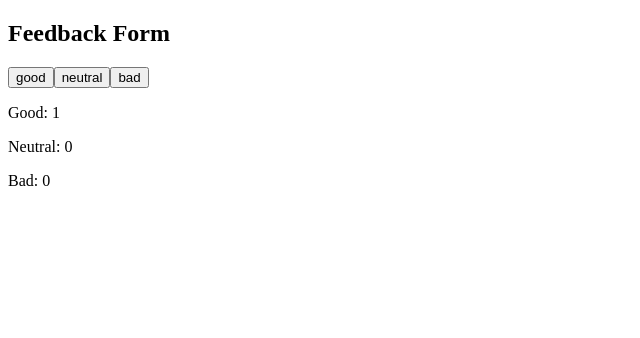
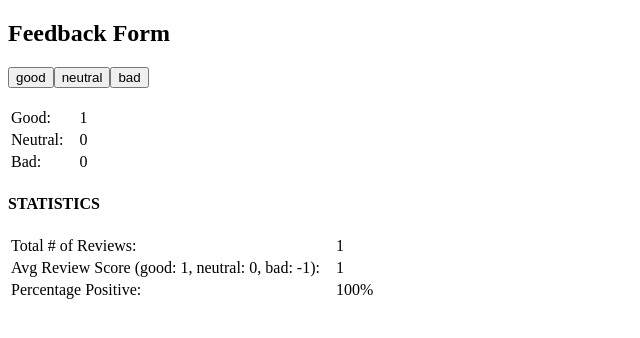
Before and after one commit to aminekebichi/fso-kebichiamine, a React (Create React App) app in the folder part1/: page / in a window 1280 px wide. Both pictures are taken after a click on the button "good". Shown: the top 338 px of the page, without its empty margins (0-640 px from the left). Built offline with nearby package versions, Linux system fonts and the light colour scheme.

Commit message:
updated statistic info w table format

```diff
--- a/part1/src/App.js
+++ b/part1/src/App.js
@@ -6,13 +6,47 @@ const Button = ({ handleClick, text }) => (
   </button>
 )
 
+const StatisticLine = ({text, value}) => {
+  return(
+    <tr>
+      <td>{text}:</td>
+      <td>&nbsp;&nbsp;&nbsp;{value}</td>
+    </tr>
+  )
+}
+
+const Statistics = ({reviews}) => {
+  const total = reviews.good + reviews.neutral + reviews.bad
+  const avg = (1*reviews.good + (-1)*reviews.bad)/total
+  const posPerc = ((reviews.good)/total)*100
+
+  if (total > 0){
+    return(
+      <div>
+        <h4>STATISTICS</h4>
+        <table>
+          <StatisticLine text="Total # of Reviews" value={total}/>
+          <StatisticLine text="Avg Review Score (good: 1, neutral: 0, bad: -1)" value={avg} />
+          <StatisticLine text="Percentage Positive" value={posPerc+'%'}/>
+        </table>
+      </div>
+    )
+  }
+
+  return (
+    <div>
+      <h4>STATISTICS</h4>
+      <p>No feedback provided</p>
+    </div>
+  )
+}
+
 const App = () => {
   const [reviews, setReviews] = useState({
     good: 0, neutral: 0, bad: 0
   })
 
   const handleGoodClick = () => {
-    console.log('HANDLING GOOD CLICK')
     const newReviews = {
       good: reviews.good + 1,
       neutral: reviews.neutral,
@@ -44,10 +78,22 @@ const App = () => {
       <h2>Feedback Form</h2>
       <Button handleClick={handleGoodClick} text="good"/>
       <Button handleClick={handleNeutralClick} text="neutral"/>
-      <Button handleClick={handleBadClick} text="bad"/>
-      <p>Good: {reviews.good}</p>
-      <p>Neutral: {reviews.neutral}</p>
-      <p>Bad: {reviews.bad}</p>
+      <Button handleClick={handleBadClick} text="bad"/><br/><br/>
+      <table>
+        <tr>
+          <td>Good: </td>
+          <td>&nbsp;&nbsp;&nbsp;{reviews.good}</td>
+        </tr>
+        <tr>
+          <td>Neutral: </td>
+          <td>&nbsp;&nbsp;&nbsp;{reviews.neutral}</td>
+        </tr>
+        <tr>
+          <td>Bad: </td>
+          <td>&nbsp;&nbsp;&nbsp;{reviews.bad}</td>
+        </tr>
+      </table>
+      <Statistics reviews = {reviews} />
     </div>
   )
 }
```
